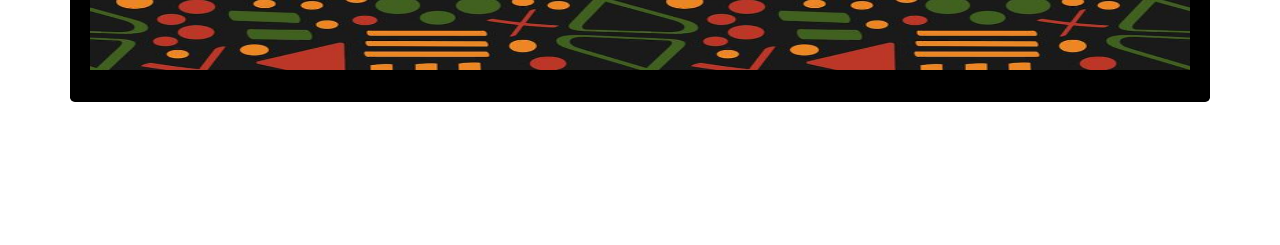
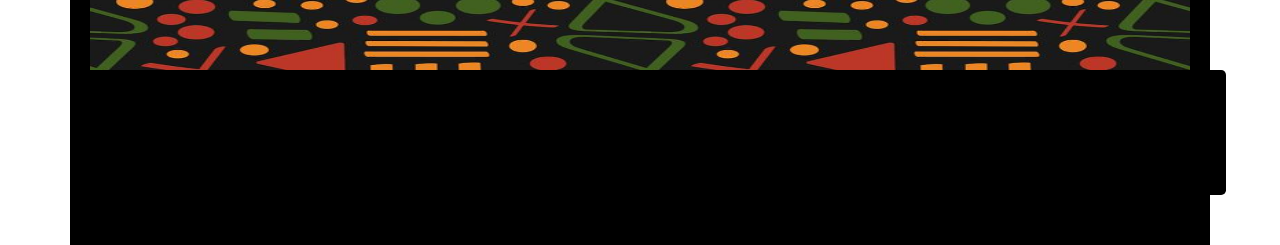
Before and after one commit to DanielAmbani00/akan-names, a plain HTML site: page index.html in a window 1280 px wide. Shown: the part 1625-1870 px from the top of the page. Before the commit the page ends 1759 px from the top, so only its background shows below. Drawn offline with nearby package versions, Linux system fonts and the light colour scheme.

Commit message:
add footer

```diff
--- a/index.html
+++ b/index.html
@@ -73,7 +73,9 @@
 <img src="images/tribal-african-ethnic-seamless-pattern-simple-lines-figures-red-yellow-green-vector-traditional-black-background-214240793.jpg" alt="african pattern" width="1100px" height="300px">
 
 
-
+<footer class="container" style="text-align: center;">
+  <p>&copy; Daniel Ambani 2021</p>
+</footer>
   </body>
 
 </html>
```
